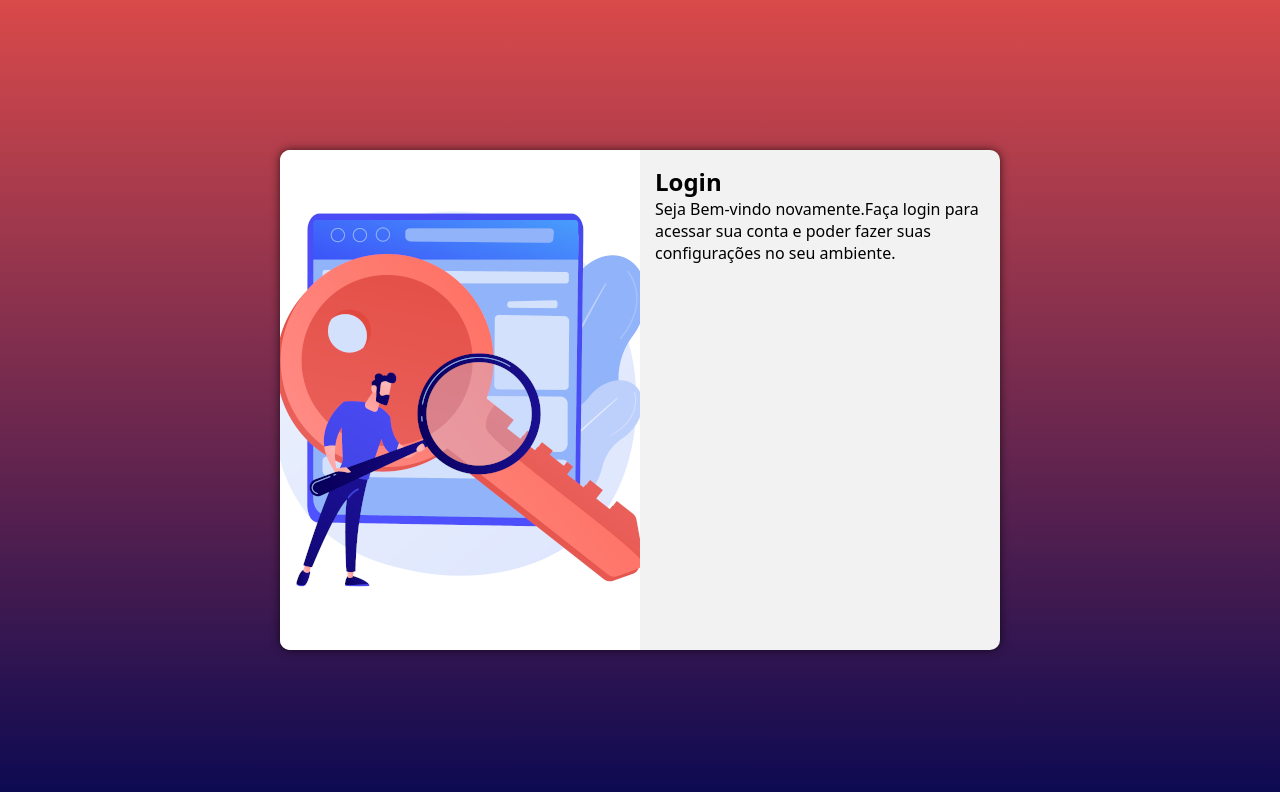
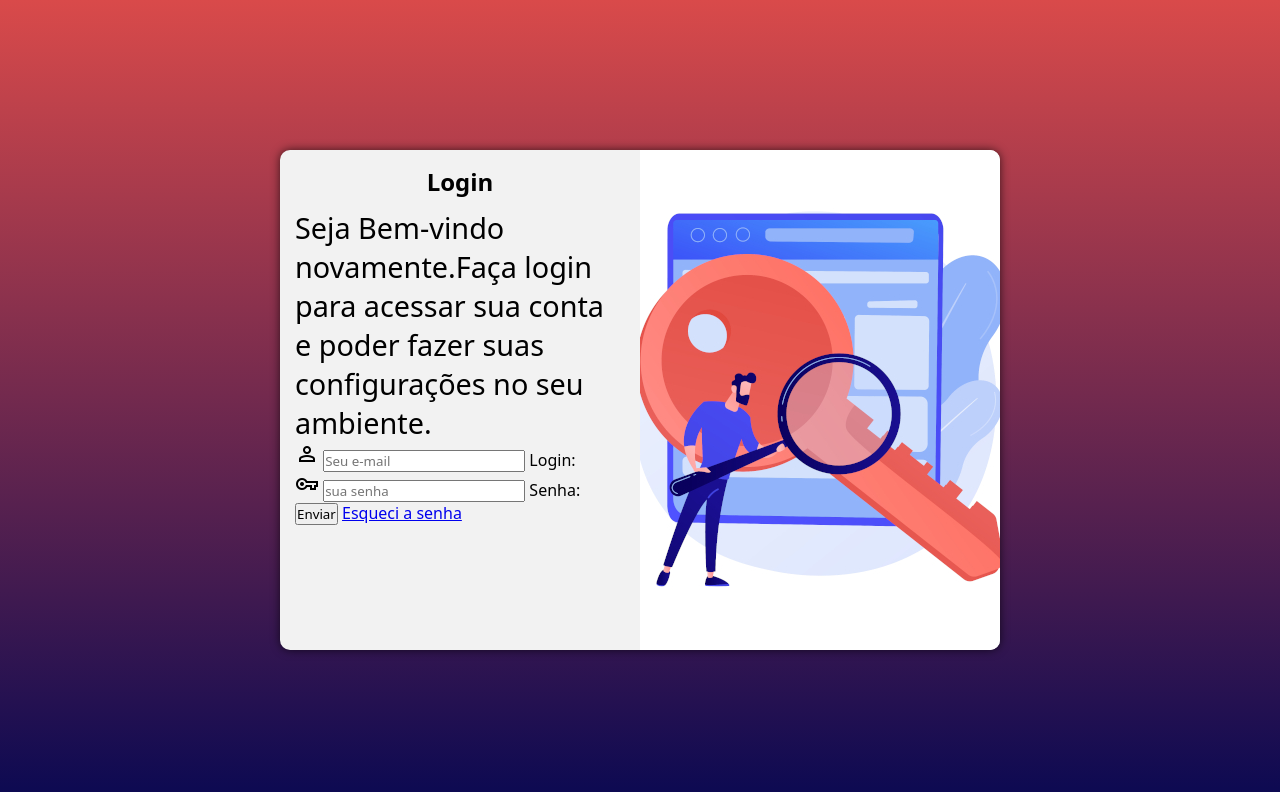
Before and after one commit to WemersonD3V/projeto-login, a plain HTML site: page index.html in a window 1280 px wide. Drawn offline with nearby package versions, Linux system fonts and the light colour scheme.

Commit message:
att css e add form

```diff
--- a/estilos/media-query.css
+++ b/estilos/media-query.css
@@ -1,3 +1,5 @@
+@charset "UTF-8";
+
 @media only screen and (min-width:768px) {
     section#login {
         width: 80vh;
@@ -16,6 +18,10 @@
         float: right;
         width: 70%;
     }
+    div#formulario p{
+        font-size: 1.3em;
+    }
+
 }
 
 @media only screen and (min-width:992px) {
@@ -25,7 +31,7 @@
     }
 
     section#login div#imagem {
-        float: left;
+        float: right;
         width: 50%;
         height: 100%;
         background-size: cover;
@@ -33,8 +39,12 @@
     }
 
     section#login div#formulario {
-        float: right;
+        float: left;
         width: 50%;
+    }
+
+    div#formulario p{
+        font-size: 1.8em;
     }
 
 
--- a/estilos/style.css
+++ b/estilos/style.css
@@ -57,3 +57,10 @@ section#login > div#formulario{
     display: block;
     padding: 15px;
 }
+div#formulario h1{
+    text-align: center;
+    margin-bottom: 10px; ;
+}
+div#formulario p{
+    font-size: 1em;
+}
--- a/index.html
+++ b/index.html
@@ -4,6 +4,7 @@
     <meta charset="UTF-8">
     <meta http-equiv="X-UA-Compatible" content="IE=edge">
     <meta name="viewport" content="width=device-width, initial-scale=1.0">
+    <link rel="stylesheet" href="https://fonts.googleapis.com/css2?family=Material+Symbols+Outlined:opsz,wght,FILL,GRAD@24,400,0,0" />
     <link rel="stylesheet" href="./estilos/style.css">
     <link rel="stylesheet" href="./estilos/media-query.css">
     <title>Tela de Login</title>
@@ -20,7 +21,26 @@
                 <h1>Login</h1>
                 <p> Seja Bem-vindo novamente.Faça login para acessar sua conta e poder fazer suas configurações no seu ambiente.</p>
                 <form action="login.php" method="post" >
+                    <div class="campo">
+                        <span class="material-symbols-outlined">
+                            person
+                            </span>
+                        <input type="email" name="login" id="ilogin" placeholder="Seu e-mail" autocomplete="email" required maxlength="30">
+                        <label for="ilogin">Login:</label>
+                    </div>
+                    <div class="campo">
+                        <span class="material-symbols-outlined">
+                            vpn_key
+                            </span>
+                        <input type="password" name="senha" id="isenha" placeholder="sua senha" autocomplete="current-password" required maxlength="16" minlength="8">
+                        <label for="isenha">Senha:</label>
 
+                    </div>
+                    <input type="submit" value="Enviar">
+                    <a href="esqueci.html">Esqueci a senha</a>
+                    <!-- <span class="material-symbols-outlined">
+                        email
+                        </span> -->
 
                 </form>
             </div>
```
